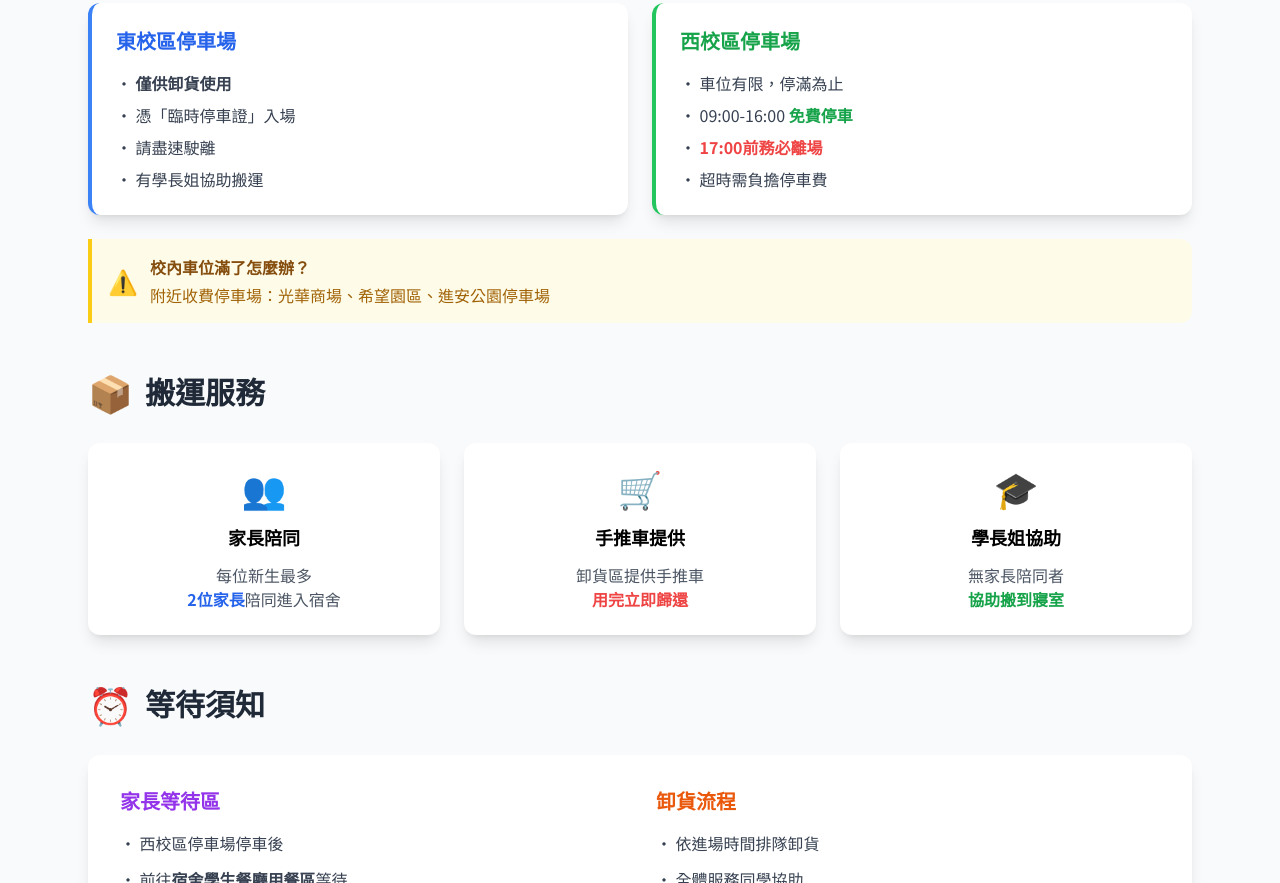
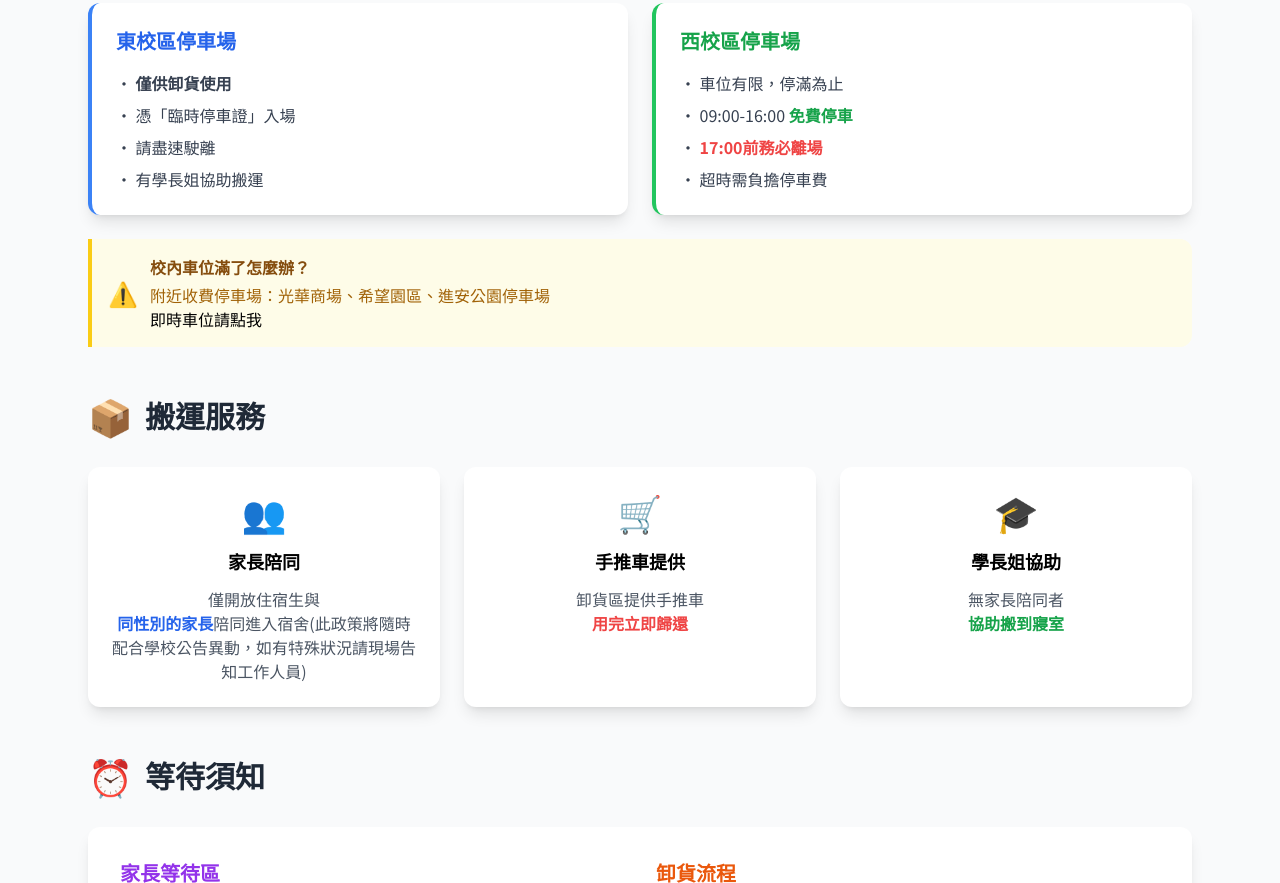
Before and after one commit to JustinTsaiNTUT/NTUT_SU-_dept-of-studentright, a plain HTML site: page index.html in a window 1280 px wide. Shown: the part 517-1400 px from the top of the page. Drawn offline with nearby package versions, Linux system fonts and the light colour scheme.

Commit message:
Update index.html

```diff
--- a/index.html
+++ b/index.html
@@ -74,6 +74,7 @@
                     <div>
                         <h4 class="font-bold text-yellow-800">校內車位滿了怎麼辦？</h4>
                         <p class="text-yellow-700 mt-1">附近收費停車場：光華商場、希望園區、進安公園停車場</p>
+                        <a href="https://lin.ee/PdjNXT4">即時車位請點我</a><br>
                     </div>
                 </div>
             </div>
@@ -89,7 +90,7 @@
                 <div class="bg-white rounded-xl p-6 shadow-lg card-hover text-center">
                     <div class="text-4xl mb-4">👥</div>
                     <h3 class="text-lg font-bold mb-3">家長陪同</h3>
-                    <p class="text-gray-600">每位新生最多<br><strong class="text-blue-600">2位家長</strong>陪同進入宿舍</p>
+                    <p class="text-gray-600">僅開放住宿生與<br><strong class="text-blue-600">同性別的家長</strong>陪同進入宿舍(此政策將隨時配合學校公告異動，如有特殊狀況請現場告知工作人員)</p>
                 </div>
                 <div class="bg-white rounded-xl p-6 shadow-lg card-hover text-center">
                     <div class="text-4xl mb-4">🛒</div>
```
